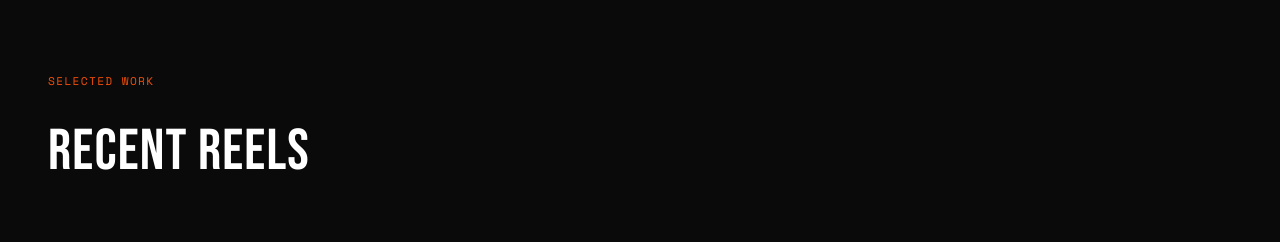
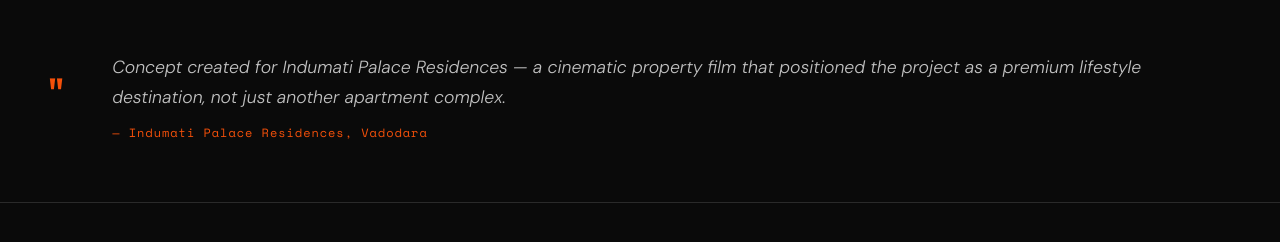
Before and after one commit to vaghelavijay178-hub/realestate, a Next.js app: page / in a window 1280 px wide. Shown: the part 2534-2776 px from the top of the page. Built offline with nearby package versions, Linux system fonts and the light colour scheme; grey boxes are pictures that could not be loaded.

Commit message:
Update page.tsx

```diff
--- a/app/page.tsx
+++ b/app/page.tsx
@@ -210,14 +210,13 @@ function ReelsCarousel({ reels }: { reels: typeof REELS }) {
                       </svg>
                     </div>
                     {Math.abs(i - current) < 2 && (
-                      <div className="reel-info">
+                      <div className="reel-info" onClick={(e) => e.stopPropagation()}>
                         <div className="reel-type-tag">{reel.type}</div>
                         <a
                           className="reel-title"
                           href={reel.url}
                           target="_blank"
                           rel="noopener noreferrer"
-                          onClick={(e) => e.stopPropagation()}
                         >
                           {reel.title} ↗
                         </a>
@@ -665,6 +664,15 @@ export default function Home() {
         </div>
       </section>
 
+      {/* ── TESTIMONIAL / CREDIBILITY ── */}
+      <div className="testi-strip reveal">
+        <div className="testi-quote">"</div>
+        <div>
+          <p className="testi-text">Concept created for Indumati Palace Residences — a cinematic property film that positioned the project as a premium lifestyle destination, not just another apartment complex.</p>
+          <div className="testi-credit">— Indumati Palace Residences, Vadodara</div>
+        </div>
+      </div>
+
       {/* ── REELS CAROUSEL ── */}
       <section className="work-section" id="work">
         <div className="work-header reveal">
```
